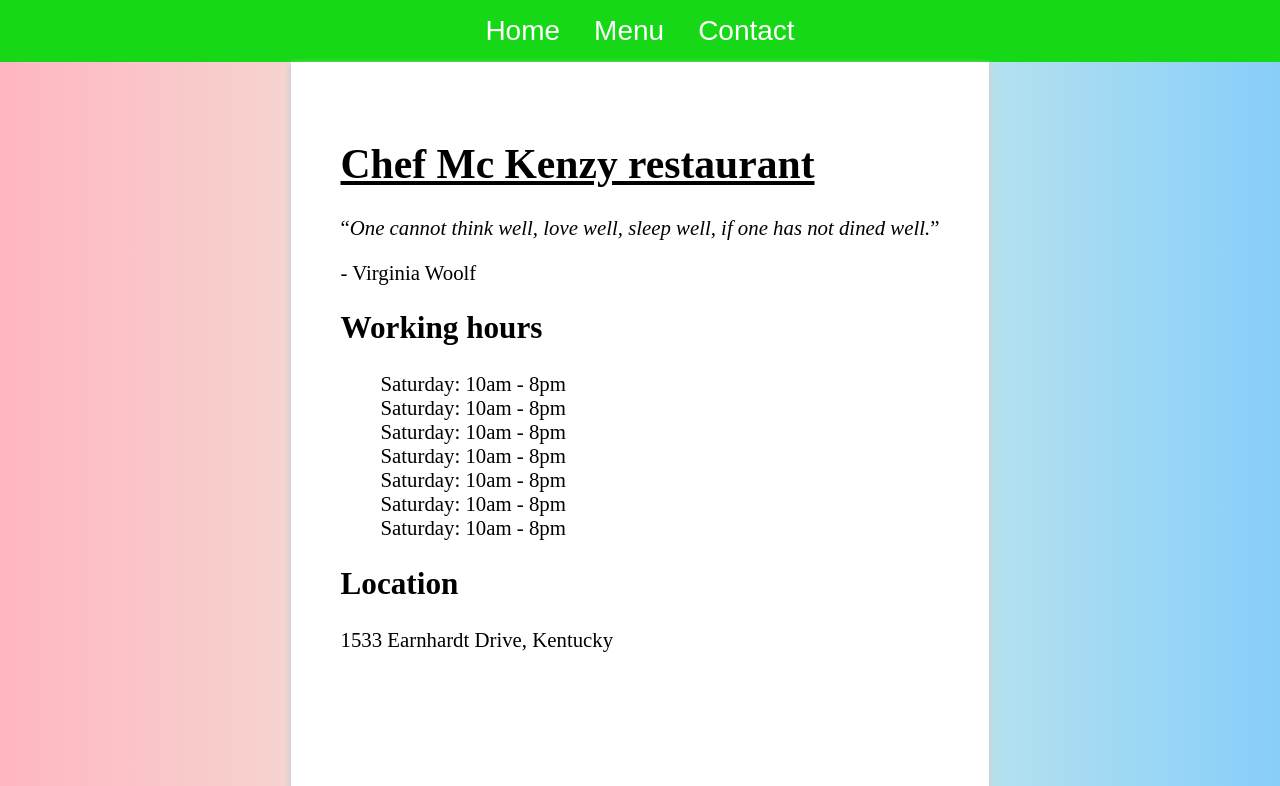
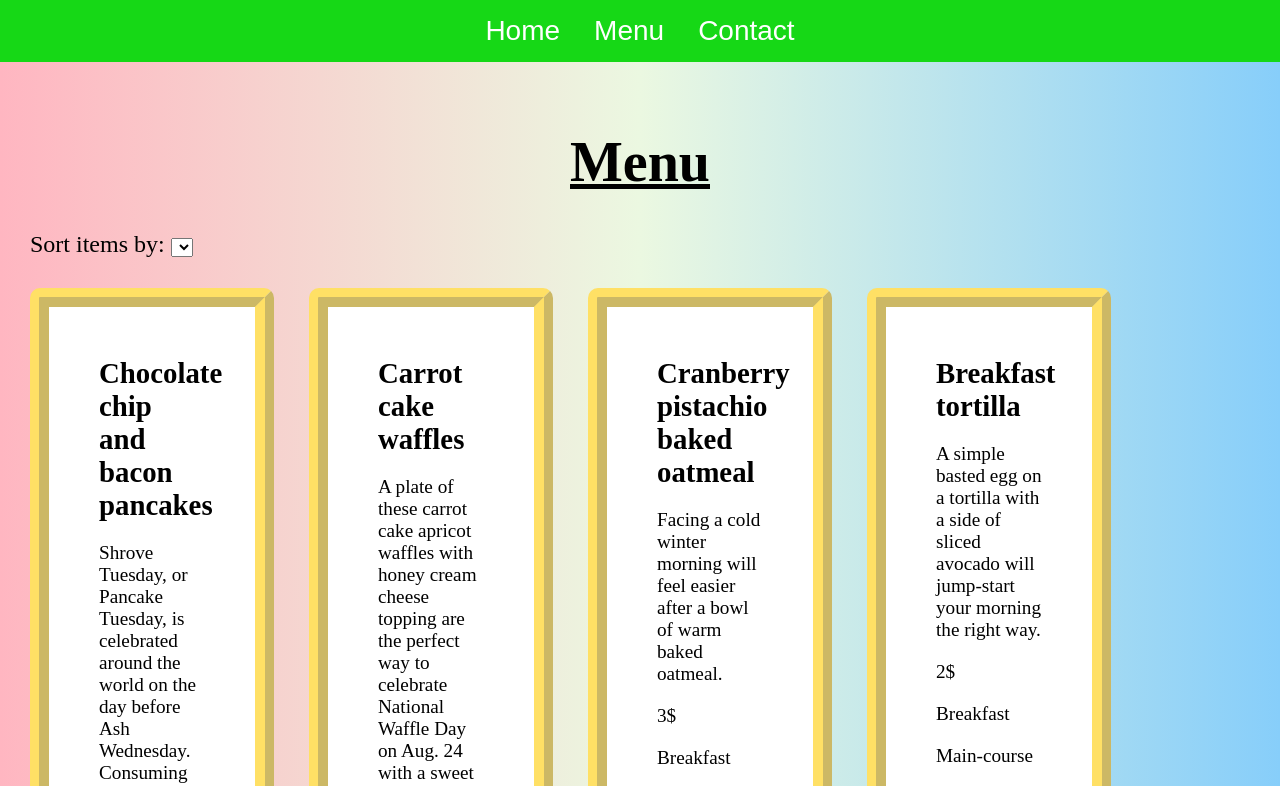
Before and after one commit to Anubisworkingexperience/restaurant-page, a website built with webpack: page src/index.html in a window 1280 px wide. Both pictures are taken after a click on the button "Menu". Shown: the top 786 px of the page. Built offline with nearby package versions, Linux system fonts and the light colour scheme.

Commit message:
Add menu v 1.0

```diff
--- a/src/index.js
+++ b/src/index.js
@@ -1,7 +1,18 @@
 import { createHomepage } from "./homepage";
 import './style.css';
+import { resetInfoLayer, addMenuItems } from "./menu";
 
 const menu = document.querySelector('.menu');
 const contact = document.querySelector('.contact');
+const home = document.querySelector('.home');
 
 createHomepage();
+
+home.addEventListener("click", (event) => {
+    createHomepage();
+});
+
+menu.addEventListener("click", (event) => {
+    resetInfoLayer();
+    addMenuItems();
+});
--- a/src/menu.js
+++ b/src/menu.js
@@ -0,0 +1,110 @@
+function resetInfoLayer() {
+    console.log('reset');
+    const info = document.querySelector('.info');
+    const content = document.querySelector('.content');
+    content.style.display = "block";
+    content.style.padding = "30px";
+    content.removeChild(info);
+}
+
+function addMenuItems() {
+    console.log("Adding menu items");
+    const cardContainer = document.createElement('div');
+    const content = document.querySelector('.content');
+    const chooseCategory = document.createElement('select');
+    const chooseCategoryLabel = document.createElement('label');
+    const menuTitle = document.createElement('h1');
+
+    menuTitle.textContent = "Menu";
+    menuTitle.style.fontSize = "3.5rem";
+    menuTitle.style.textAlign = "center";
+    content.appendChild(menuTitle);
+
+    chooseCategory.id = "category-select";
+
+    chooseCategoryLabel.for = "category-select";
+    chooseCategoryLabel.textContent = "Sort items by: ";
+    chooseCategoryLabel.style.fontSize = "1.5rem";
+
+    content.appendChild(chooseCategoryLabel);
+    content.appendChild(chooseCategory);
+
+    cardContainer.classList.add('card-container');
+    content.appendChild(cardContainer);
+
+    //title, description, price, time category, type category
+    const menuItemsTitles = ["Chocolate chip and bacon pancakes", "Carrot cake waffles", "Cranberry pistachio baked oatmeal",
+    "Breakfast tortilla", "Red, white, and blueberry yogurt parfaits", "Roasted chili tomato soup",
+    "Iced nectarine green tea", "Polish sausage sandwiches", "Creamy tomato soup",
+    "Asian chicken salad", "Fettuccine with asparagus, bacon, and lemon",
+    "Baked General Tso's chicken", "Hearty homemade chicken noodle soup",
+    "Maple cranberry braised pork", "Turkey and dumpling soup", "Blueberry popsicles",
+    "Strawberry lime coconut water slushie", "Watermelon, feta, and black olive salad",
+    "Braised lamb chops with potatoes, peas, and cumin",
+    "Moroccan chicken salad"];
+
+    const menuItemsDescription = ["Shrove Tuesday, or Pancake Tuesday, is celebrated around the world on the day before Ash Wednesday. Consuming pancakes is one of many 'mardi gras' (Fat Tuesday) traditions of feasting before the fasting season of Lent begins.",
+    "A plate of these carrot cake apricot waffles with honey cream cheese topping are the perfect way to celebrate National Waffle Day on Aug. 24 with a sweet start at breakfast.",
+    "Facing a cold winter morning will feel easier after a bowl of warm baked oatmeal.",
+    "A simple basted egg on a tortilla with a side of sliced avocado will jump-start your morning the right way.",
+    "Kick off the holiday weekend with a Fourth of July themed breakfast of red, white, and blue.",
+    "After recovering from turkey leftovers, a bowl of spicy tomato soup will hit the spot.",
+    "Cool off your Fourth of July party with a tall glass of fruity iced tea.",
+    "The melting pot of American cuisine in Chicago is a reminder that every American has an ancestor who was an immigrant.",
+    "A creamy, creamless tomato soup from America's Test Kitchen.", "This salad tastes light and bright with the flavor of fresh herbs and a satisfying crunch of roasted peanuts.",
+    "Slender, fresh asparagus teams up with lemon, bacon, and Parmesan for a bold pasta dish that tastes like spring.",
+    "Instead of fried, this General Tso's chicken is breaded and then baked.",
+    "A roux base gives this chicken noodle soup a creamy and flavorful base.",
+    "Slow-cooked pork simmered with onion, garlic, carrot, and cranberries.",
+    "This economical yet delicious soup utilizes leftover turkey stuffing to make perfect dumplings.",
+    "Quick! Before summer ends enjoy this fast, frozen blueberry treat flavored with maple syrup and coconut milk.",
+    "Try this refreshing summer drink. With only three ingredients, it's a breeze to make.",
+    "Sweet flavors mingle with salty and tangy in this refreshing summer salad.",
+    "Cumin, turmeric, and chili powder give this quick, one-pot meal of braised lamb chops with potatoes and peas a delicious Indian twist.",
+    "Chicken salad works great for almost any occasion, especially dinner on a hot day. Spice up your chicken salad with Greek yogurt, Moroccan flavors, herbs, apricots, and carrots. "];
+
+    const menuItemsPrices = ["5", "3.5", "3", "2", "2.5", "5", "1", "2.5", "3", "3.5", "5", "4.5",
+    "3.5", "3.5", "3", "4", "2", "3.5", "5", "4"];
+
+    const menuItemsTimeCategories = ["Breakfast", "Breakfast", "Breakfast", "Breakfast", "Breakfast", "Lunch", "Lunch", "Lunch", "Lunch", "Lunch",
+    "Dinner", "Dinner", "Dinner", "Dinner", "Dinner", "Lunch", "Lunch", "Breakfast", "Lunch",
+    "Lunch"];
+
+    const menuItemsTypeCategories = ["Dessert", "Dessert", "Main-course", "Main-course", "Dessert", "Soup", "Snack", "Snack", "Soup", "Salad",
+    "Main-course", "Snack", "Soup", "Main-course", "Soup", "Dessert", "Snack", "Salad", "Main-course",
+    "Salad"];
+
+    for (let i = 0; i < 20; i++) {
+        let card = document.createElement('div');
+        card.classList.add('card');
+        card.style.display = "flex";
+        card.style.flexDirection = "column";
+        card.style.gap = "20px";
+        card.style.fontSize = "1.2rem";
+        card.style.border = "1.2rem ridge rgba(255, 204, 0, .6)";
+        cardContainer.appendChild(card);
+
+        let itemTitle = document.createElement('h2');
+        itemTitle.textContent = menuItemsTitles[i];
+        itemTitle.style.margin = 0;
+        card.appendChild(itemTitle);
+
+        let itemDescription = document.createElement('div');
+        itemDescription.textContent = menuItemsDescription[i];
+        card.appendChild(itemDescription);
+
+        let itemPrice = document.createElement('div');
+        itemPrice.textContent = menuItemsPrices[i] + "$";
+        card.appendChild(itemPrice);
+
+        let itemTime = document.createElement('div');
+        itemTime.textContent = menuItemsTimeCategories[i];
+        card.appendChild(itemTime);
+
+        let itemType = document.createElement('div');
+        itemType.textContent = menuItemsTypeCategories[i];
+        card.appendChild(itemType);
+    }
+}
+
+export {resetInfoLayer, addMenuItems};
--- a/src/style.css
+++ b/src/style.css
@@ -32,6 +32,7 @@ header > nav > button:hover {
     align-items: center;
     background: linear-gradient(0.25turn, lightpink, #ebf8e1, lightskyblue);
     min-height: var(--content-height);
+    /* padding: 30px; */
 }
 
 .content > .info {
@@ -49,3 +50,16 @@ header > nav > button:hover {
 h1 {
     text-decoration: underline;
 }
+
+.card-container {
+    display: grid;
+    grid-template-columns: repeat(auto-fit, minmax(200px, 20%));
+    margin-top: 30px;
+    gap: 35px;
+}
+
+.card {
+    background-color: white;
+    border-radius: 10px;
+    padding: 50px;
+}
```
